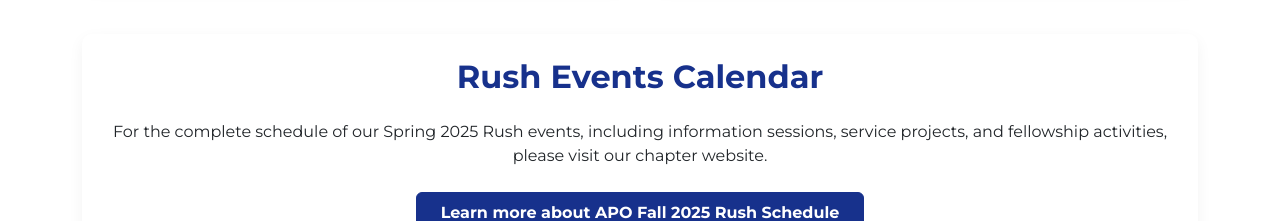
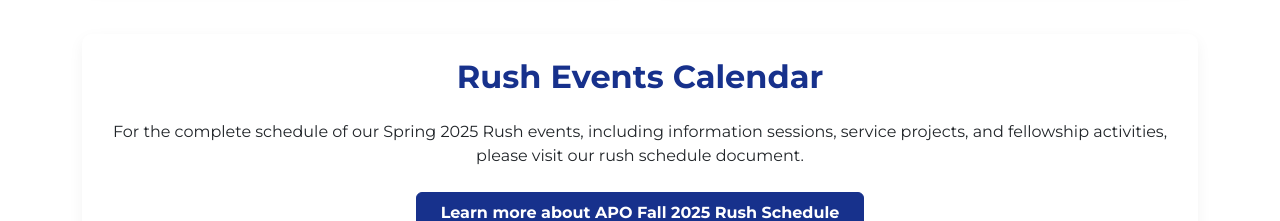
Before and after one commit to apogamma/apogamma, a React (Vite) app: page /recruitment in a window 1280 px wide. Shown: the part 1360-1581 px from the top of the page. Built offline with nearby package versions, Linux system fonts and the light colour scheme.

Commit message:
updating recruitment document info

```diff
--- a/src/pages/Recruitment.tsx
+++ b/src/pages/Recruitment.tsx
@@ -157,7 +157,7 @@
           <h2 className="fw-bold text-primary mb-4">Rush Events Calendar</h2>
           <p className="mb-4">
             For the complete schedule of our Spring 2025 Rush events, including information sessions,
-            service projects, and fellowship activities, please visit our chapter website.
+            service projects, and fellowship activities, please visit our rush schedule document.
           </p>
           <a
             href="https://docs.google.com/document/d/1k2O32bbTqZMVAjFl3nVpOD7b9oI7Z-Z-ukKdnTiCl28/edit?usp=sharing"
```
